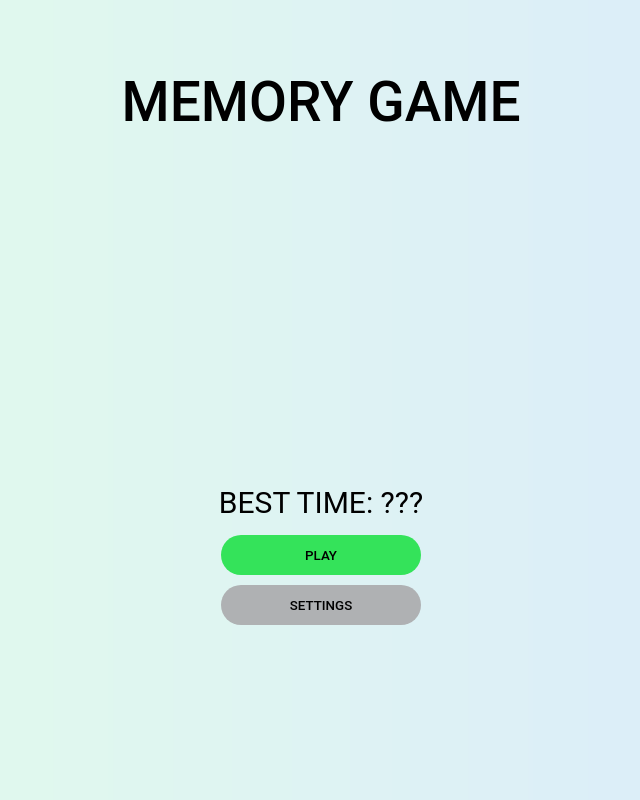
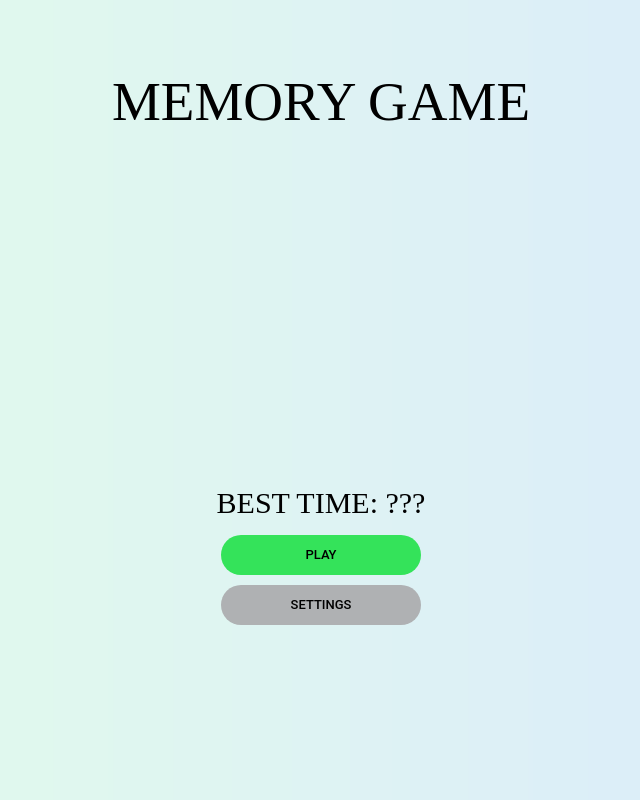
Before and after one commit to minuminuminu/memory-game, a React (Vite) app: page / in a window 1280 px wide. Shown: the whole page, without its empty margins (319-959 px from the left). Built offline with nearby package versions, Linux system fonts and the light colour scheme.

Commit message:
add "goofy" font for title

```diff
--- a/src/styles/GlobalStyle.js
+++ b/src/styles/GlobalStyle.js
@@ -1,7 +1,7 @@
 import { createGlobalStyle } from "styled-components";
 
 const GlobalStyle = createGlobalStyle`
-  @import url('https://fonts.googleapis.com/css2?family=Roboto:wght@100;300;400;500;700&display=swap');
+  @import url('https://fonts.googleapis.com/css2?family=Roboto:wght@100;300;400;500;700&family=Rock+3D&display=swap');
 
   *{
     font-family: 'Roboto', sans-serif;
--- a/src/styles/MenuStyles.js
+++ b/src/styles/MenuStyles.js
@@ -24,6 +24,7 @@ export const H1 = styled.h1`
   font-weight: 500;
   font-size: 55px;
   margin-top: 70px;
+  font-family: "Rock 3D", cursive;
 `;
 
 export const UI = styled.div`
@@ -39,6 +40,7 @@ export const UI = styled.div`
 export const HighScore = styled.h2`
   font-weight: 400;
   font-size: 30px;
+  font-family: "Rock 3D", cursive;
 `;
 
 export const PlayButton = styled.button`
@@ -48,11 +50,13 @@ export const PlayButton = styled.button`
   background-color: #34e35a;
   border: 0;
   margin-top: 15px;
+  font-size: 13px;
   font-weight: 500;
-  transition: background-color 0.1s;
+  transition: background-color, font-size 0.2s;
 
   &:hover {
     background-color: #37c456;
+    font-size: 14px;
   }
 `;
 
@@ -63,10 +67,12 @@ export const SettingsButton = styled.button`
   background-color: #afb1b3;
   border: 0;
   margin: 10px;
+  font-size: 13px;
   font-weight: 500;
-  transition: background-color 0.1s;
+  transition: background-color, font-size 0.1s;
 
   &:hover {
     background-color: #9da0a1;
+    font-size: 14px;
   }
 `;
```
